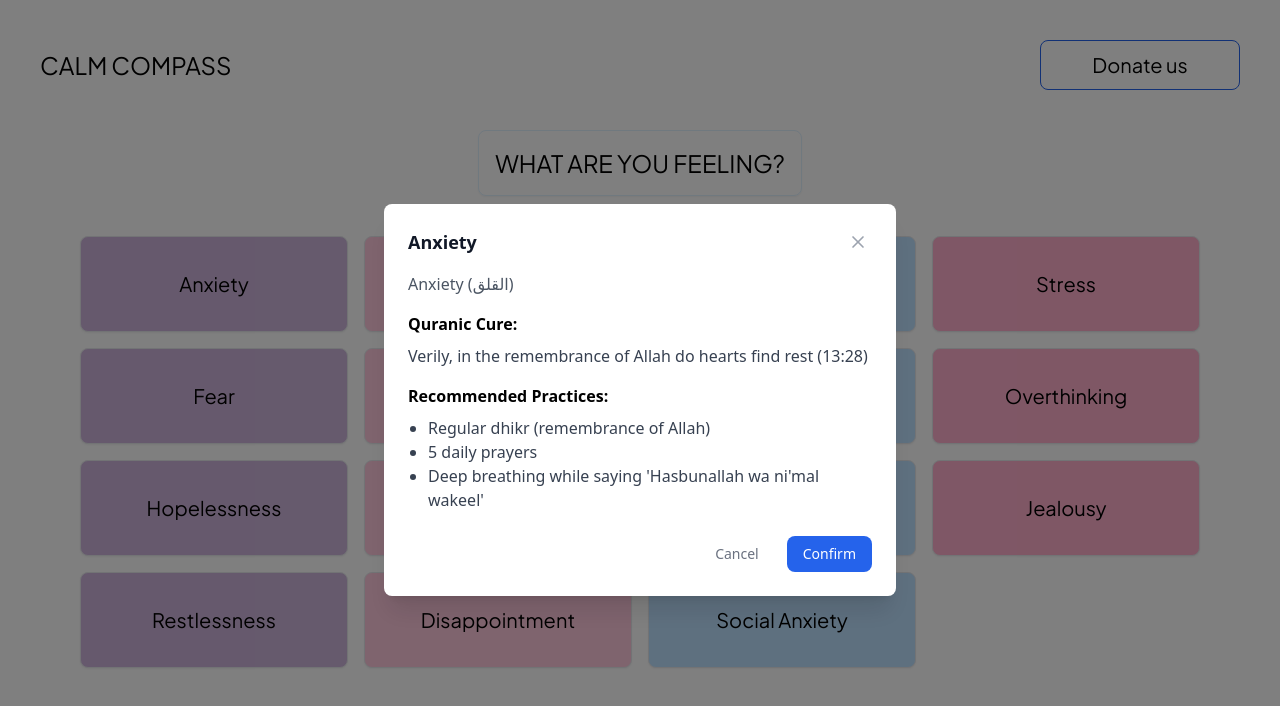
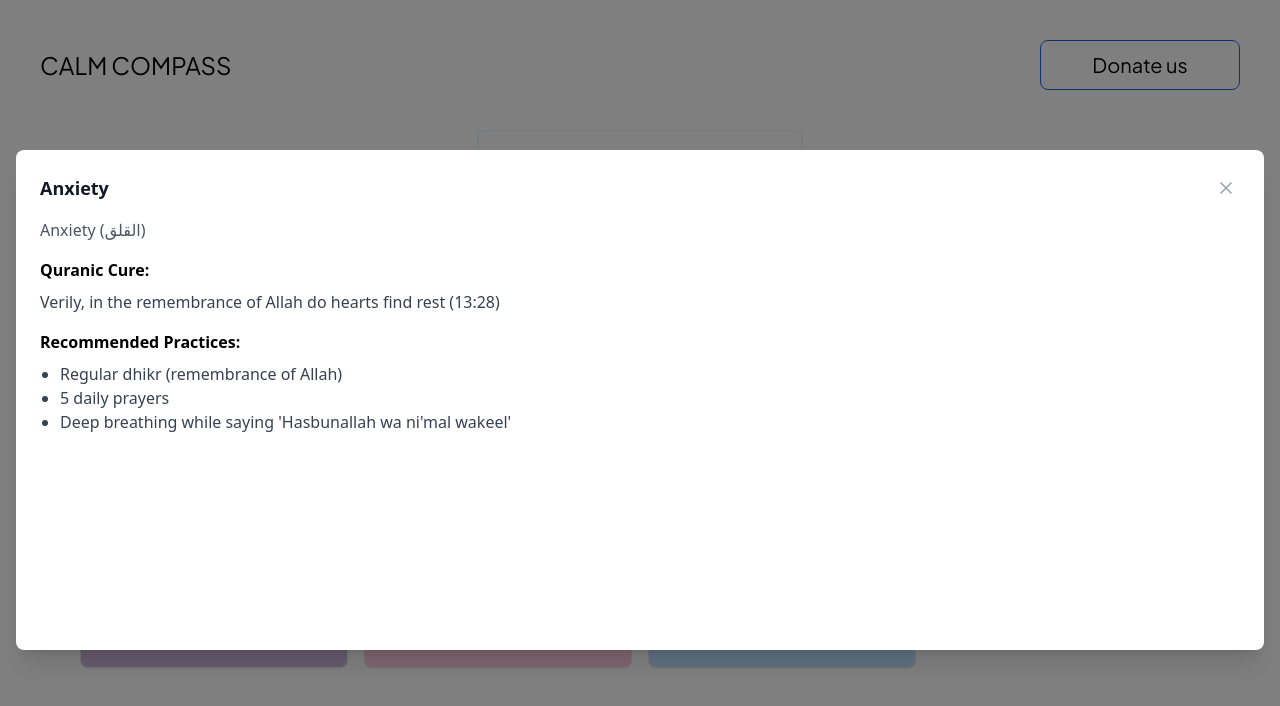
Before and after one commit to hkshakib/calm_compass, a React (Vite) app: page / in a window 1280 px wide. Both pictures are taken after a click on the button "Anxiety". Shown: the top 706 px of the page. Built offline with nearby package versions, Linux system fonts and the light colour scheme.

Commit message:
feat: add a simple modal

```diff
--- a/src/components/Modal.jsx
+++ b/src/components/Modal.jsx
@@ -4,21 +4,18 @@ const Modal = ({ isOpen, onClose, title, children }) => {
   if (!isOpen) return null;
 
   return (
-    <div className="fixed inset-0 z-50 overflow-y-auto">
+    <div className="fixed inset-0 z-50">
       <div
         className="fixed inset-0 bg-black bg-opacity-50 transition-opacity"
         onClick={onClose}
       />
-
-      {/* Modal */}
       <div className="flex min-h-full items-center justify-center p-4">
         <div
-          className="relative w-full max-w-lg transform overflow-hidden rounded-lg bg-white p-6 text-left shadow-xl transition-all"
+          className="w-full h-[500px] transform overflow-hidden rounded-lg bg-white p-6 text-left shadow-xl transition-all"
           role="dialog"
           aria-modal="true"
           aria-labelledby="modal-title"
         >
-          {/* Header */}
           <div className="flex items-center justify-between mb-4">
             <h3
               id="modal-title"
@@ -33,25 +30,7 @@ const Modal = ({ isOpen, onClose, title, children }) => {
               <X size={20} />
             </button>
           </div>
-
-          {/* Content */}
           <div className="mt-2">{children}</div>
-
-          {/* Footer */}
-          <div className="mt-6 flex justify-end gap-3">
-            <button
-              onClick={onClose}
-              className="rounded-lg px-4 py-2 text-sm font-medium text-gray-500 hover:bg-gray-100"
-            >
-              Cancel
-            </button>
-            <button
-              onClick={onClose}
-              className="rounded-lg bg-blue-600 px-4 py-2 text-sm font-medium text-white hover:bg-blue-700"
-            >
-              Confirm
-            </button>
-          </div>
         </div>
       </div>
     </div>
--- a/src/data/mentalStates.jsx
+++ b/src/data/mentalStates.jsx
@@ -12,6 +12,7 @@ export const mentalStates = [
         "5 daily prayers",
         "Deep breathing while saying 'Hasbunallah wa ni'mal wakeel'",
       ],
+
     },
   },
   {
```
